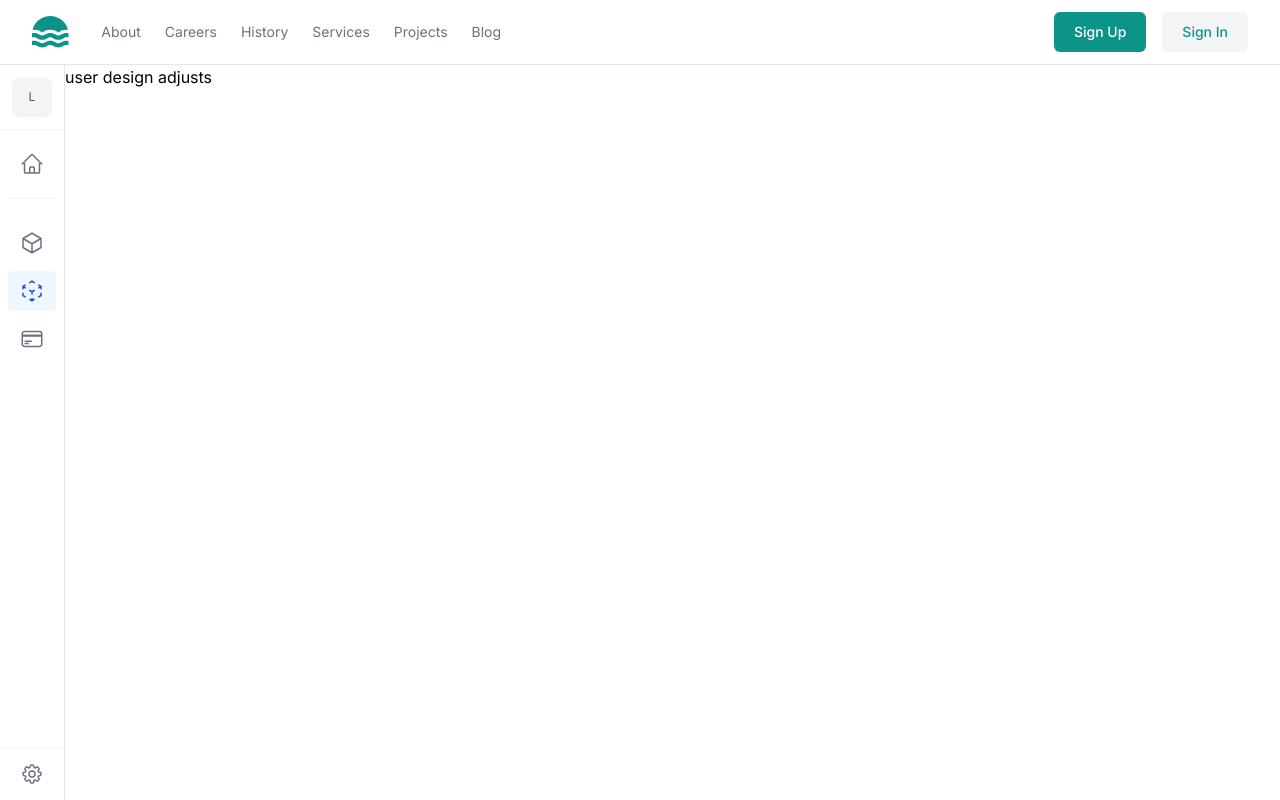
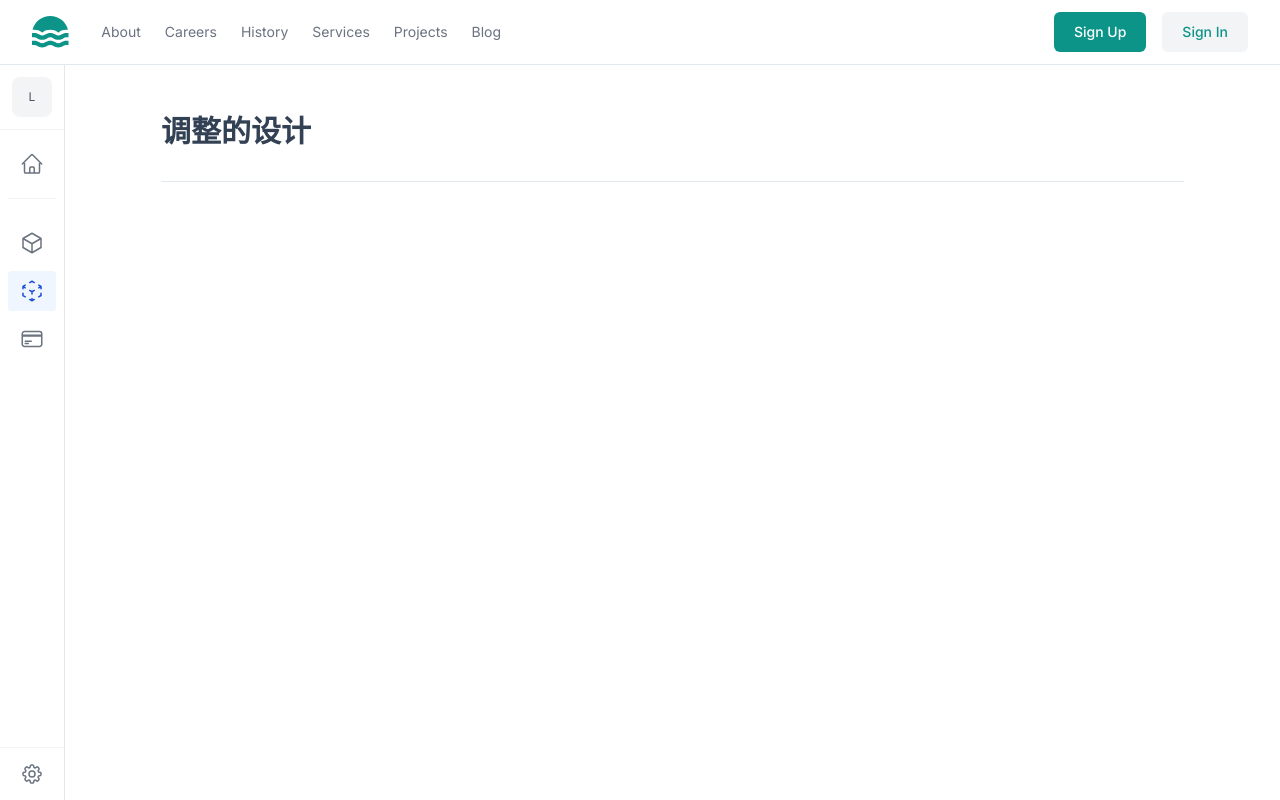
Before and after one commit to alex-cad/alex-frontend, a Next.js app: page /user/adjusts in a window 1280 px wide. Built offline with nearby package versions, Linux system fonts and the light colour scheme.

Commit message:
user pages

```diff
--- a/app/config.ts
+++ b/app/config.ts
@@ -1,5 +1,22 @@
-let config = {
+type Config = {
+    company_name: string,
+    router_map: {
+        [key: string]: string
+    }
+}
+
+let config: Config = {
     company_name: "Hahaha Company",
+    router_map: {
+        "designs": "我的设计",
+        "adjusts": "调整的设计",
+        "orders": "订单",
+        "preference": "设置",
+    }
+    // designs: "我的设计",
+    // adjusts: "调整的设计",
+    // orders: "订单",
+    // preference: "设置",
 }
 
 export default config;
--- a/app/layout.tsx
+++ b/app/layout.tsx
@@ -17,7 +17,6 @@ export default function RootLayout({
   return (
     <html lang="en">
       <body className={inter.className}>
-        {/* <MyHeader /> */}
         {children}
       </body>
     </html>
--- a/app/user/adjusts/page.tsx
+++ b/app/user/adjusts/page.tsx
@@ -1,7 +1,7 @@
 export default function DesignAdjustsPage() {
     return (
-        <>
-            user design adjusts
-        </>
+        <div>
+            <div className=" text-3xl font-semibold text-slate-700 py-8 border-b border-slate-200">调整的设计</div>
+        </div>
     );
 }
--- a/app/user/designs/page.tsx
+++ b/app/user/designs/page.tsx
@@ -1,7 +1,7 @@
 export default function DesignsPage() {
     return (
-        <>
-            user design
-        </>
-    );
+        <div>
+            <div className=" text-3xl font-semibold text-slate-700 py-8 border-b border-slate-200">我的设计</div>
+        </div>
+    )
 }
--- a/app/user/layout.tsx
+++ b/app/user/layout.tsx
@@ -2,7 +2,7 @@
 
 import { redirect, usePathname, useRouter } from 'next/navigation';
 import MyHeader from "@/app/ui/header";
-
+import config from "@/app/config";
 function SettingIcon() {
     return (
         <svg xmlns="http://www.w3.org/2000/svg" fill="none" viewBox="0 0 24 24" strokeWidth={1.5} stroke="currentColor" className="w-6 h-6">
@@ -146,7 +146,60 @@ export default function RootLayout({
                         </a>
                     </div>
                 </div>
-                <div>{children}</div>
+                <div className="flex-1" >
+                    <div className="px-24 pt-4">
+                        {/* <div className='pb-4'>
+                            <div className="flex text-sm items-center text-gray-500">
+                                <div>
+                                    <a href="#" className="block transition hover:text-gray-400">
+                                        <span className="sr-only"> Home </span>
+
+                                        <svg
+                                            xmlns="http://www.w3.org/2000/svg"
+                                            className="h-4 w-4"
+                                            fill="none"
+                                            viewBox="0 0 24 24"
+                                            stroke="currentColor"
+                                        >
+                                            <path
+                                                strokeLinecap="round"
+                                                strokeLinejoin="round"
+                                                strokeWidth="2"
+                                                d="M3 12l2-2m0 0l7-7 7 7M5 10v10a1 1 0 001 1h3m10-11l2 2m-2-2v10a1 1 0 01-1 1h-3m-6 0a1 1 0 001-1v-4a1 1 0 011-1h2a1 1 0 011 1v4a1 1 0 001 1m-6 0h6"
+                                            />
+                                        </svg>
+                                    </a>
+                                </div>
+                                {
+
+                                    pathname.split("/").slice(2).map((v, index) => (
+                                        <>
+                                            <div>
+                                                <svg
+                                                    xmlns="http://www.w3.org/2000/svg"
+                                                    className="h-4 w-4"
+                                                    viewBox="0 0 20 20"
+                                                    fill="currentColor"
+                                                >
+                                                    <path
+                                                        fillRule="evenodd"
+                                                        d="M7.293 14.707a1 1 0 010-1.414L10.586 10 7.293 6.707a1 1 0 011.414-1.414l4 4a1 1 0 010 1.414l-4 4a1 1 0 01-1.414 0z"
+                                                        clipRule="evenodd"
+                                                    />
+                                                </svg>
+                                            </div>
+
+                                            <div>
+                                                <a href="#" className="block transition hover:text-gray-400"> {config.router_map[v]} </a>
+                                            </div>
+                                        </>
+                                    ))
+                                }
+                            </div>
+                        </div> */}
+                        {children}
+                    </div>
+                </div>
             </div>
         </div>
     );
--- a/app/user/orders/page.tsx
+++ b/app/user/orders/page.tsx
@@ -1,7 +1,7 @@
 export default function UserOrdersPage() {
     return (
-        <>
-            user orders
-        </>
+        <div>
+            <div className=" text-3xl font-semibold text-slate-700 py-8 border-b border-slate-200">我的订单</div>
+        </div>
     );
 }
--- a/app/user/page.tsx
+++ b/app/user/page.tsx
@@ -1,7 +1,7 @@
 export default function UserPage() {
     return (
-        <>
-            user page
-        </>
+        <div>
+            <div className=" text-3xl font-semibold text-slate-700 py-8 border-b border-slate-200">用户主页</div>
+        </div>
     );
 }
--- a/app/user/preference/page.tsx
+++ b/app/user/preference/page.tsx
@@ -1,7 +1,7 @@
 export default function PreferencePage() {
     return (
-        <>
-            preference page
-        </>
+        <div>
+            <div className=" text-3xl font-semibold text-slate-700 py-8 border-b border-slate-200">设置</div>
+        </div>
     );
 }
```
